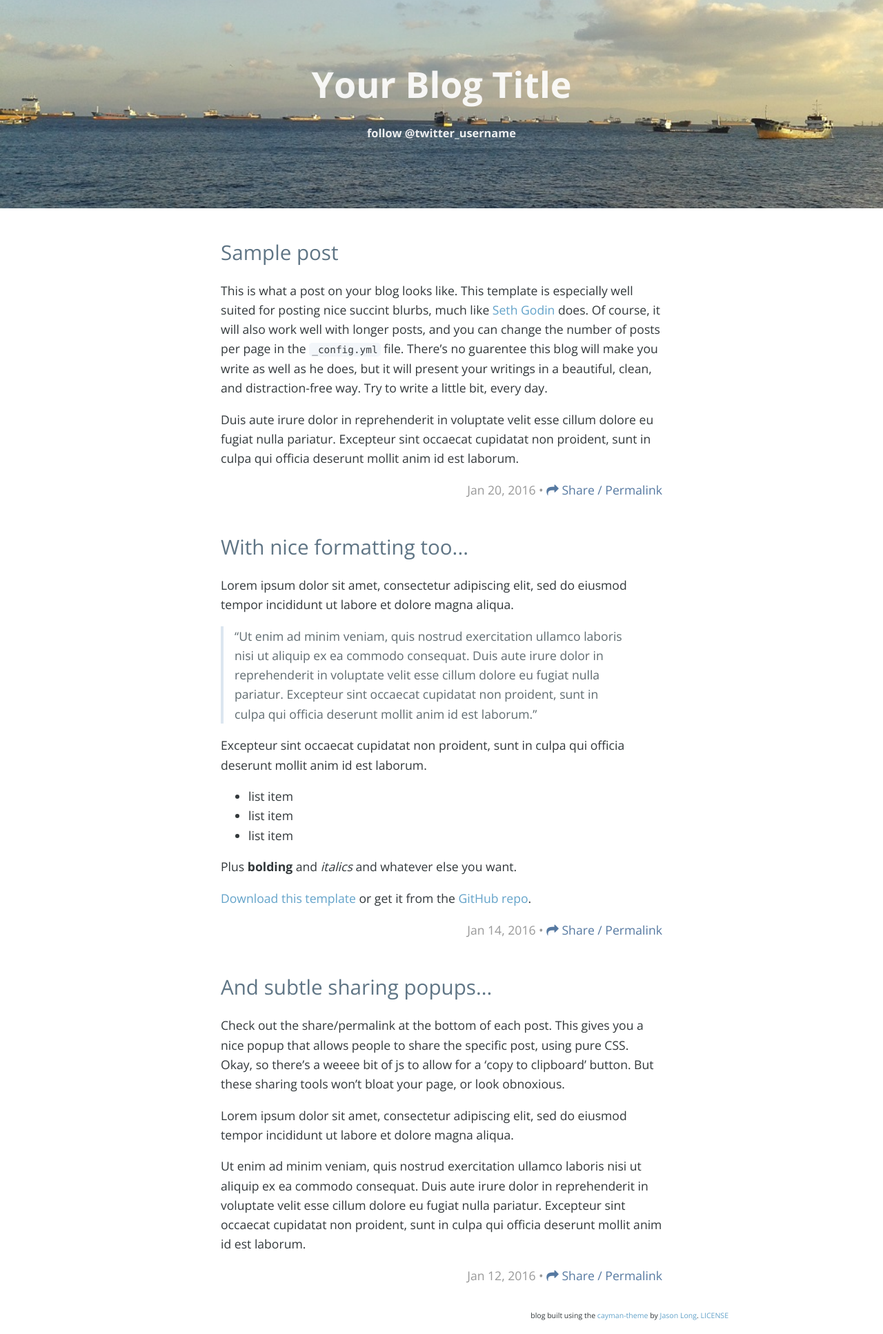
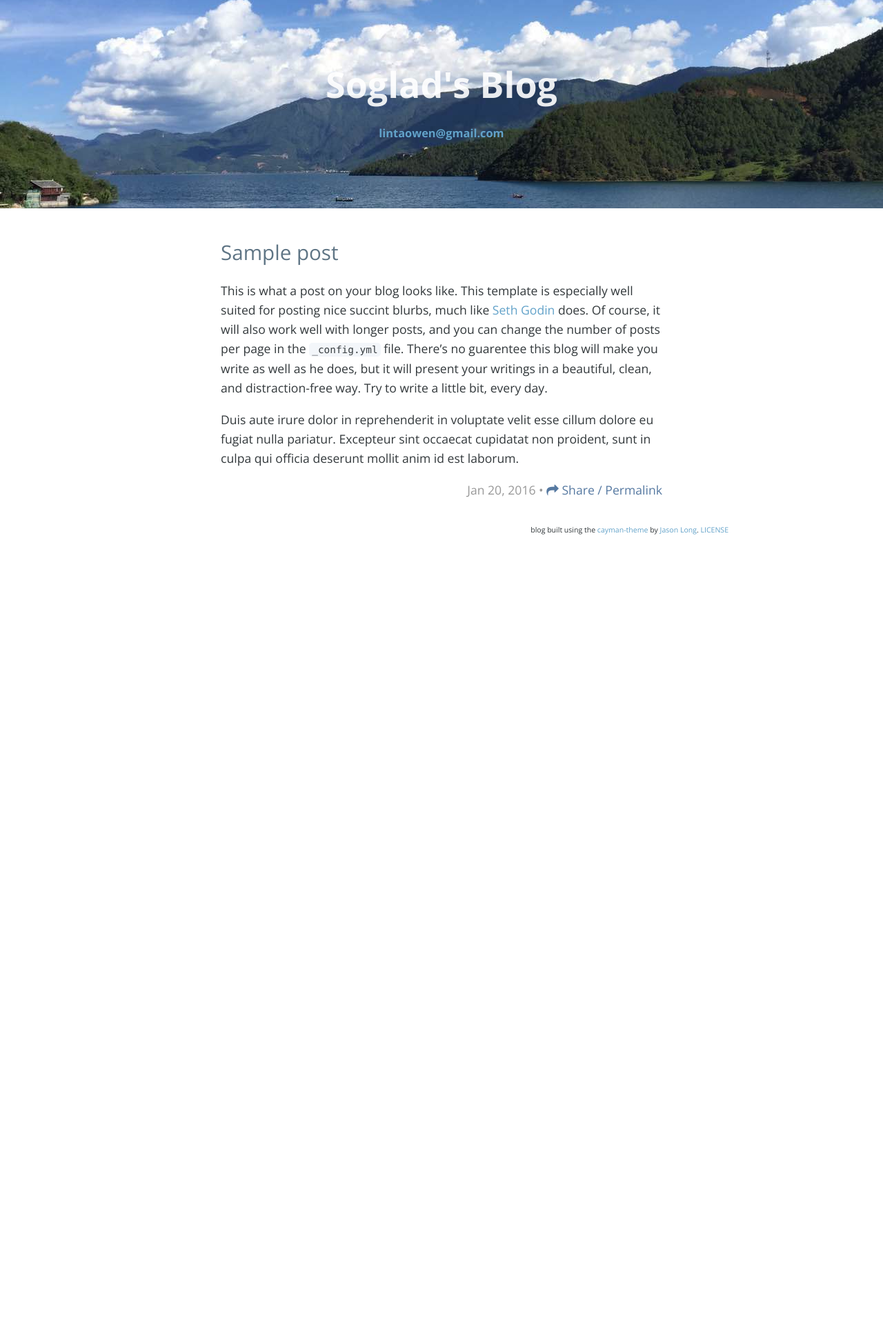
Before and after one commit to soglad/soglad.github.io, a Jekyll site: the page built from index.html, in a window 1280 px wide. Shown: the whole page at 69% size. Built offline with Jekyll 4.4.1, drawn with Linux system fonts in a browser that asks for light colours; nearby versions of some CDN libraries; the list of posts is cut into pages by our own code; after the commit the page ends 900 px from its top, so only the background shows below that.

Commit message:
Set background and blog name

```diff
--- a/_config.yml
+++ b/_config.yml
@@ -6,13 +6,12 @@
 # 'jekyll serve'. If you change this file, please restart the server process.
 
 # Site settings
-title: Your Blog Title
+title: Soglad's Blog
 description: '' # write a nice description for your blog
 baseurl: '' # the subpath of your site, e.g. /blog
 url: '' # the base hostname & protocol for your site http://www.example.com
 # google_analytics: 'UA-XXXXXX-X'
-twitter_username: 'twitter_username'
-
+author_email: lintaowen@gmail.com
 # Build settings
 markdown: kramdown
 
--- a/_includes/header.html
+++ b/_includes/header.html
@@ -1,5 +1,5 @@
 <header class="page-header">
      <h1 class="project-name"> <a class="header-link" href="{{ site.baseurl }}/"> {{ site.title }}</a></h1>
      <!--<h3 style="font-weight: lighter;">a blog for <a class="header-link" href="http://canijustgo.com/" target="_blank">canijustgo.com</a></h3>-->
-     <h3>{% if site.twitter_username %}<a class="header-link" href="http://twitter.com/{{ site.twitter_username }}" target="_blank">follow @{{ site.twitter_username }}</a></h3>{% endif %}
+     <h3>{% if site.author_email %}<a href="mailto:{{site.author_email}}?Subject=Hello" target="_top" >{{ site.author_email}}</a></h3>{% endif %}
 </header>
--- a/_posts/2016-01-12-filler.md
+++ /dev/null
@@ -1,10 +0,0 @@
----
-layout: post
-title: And subtle sharing popups...
----
-
-Check out the share/permalink at the bottom of each post. This gives you a nice popup that allows people to share the specific post, using pure CSS. Okay, so there's a weeee bit of js to allow for a 'copy to clipboard' button. But these sharing tools won't bloat your page, or look obnoxious.
-
-Lorem ipsum dolor sit amet, consectetur adipiscing elit, sed do eiusmod tempor incididunt ut labore et dolore magna aliqua.
-
-Ut enim ad minim veniam, quis nostrud exercitation ullamco laboris nisi ut aliquip ex ea commodo consequat. Duis aute irure dolor in reprehenderit in voluptate velit esse cillum dolore eu fugiat nulla pariatur. Excepteur sint occaecat cupidatat non proident, sunt in culpa qui officia deserunt mollit anim id est laborum.
--- a/_posts/2016-01-14-blockquote-sample.md
+++ /dev/null
@@ -1,19 +0,0 @@
----
-layout: post
-title: With nice formatting too...
----
-
-
-Lorem ipsum dolor sit amet, consectetur adipiscing elit, sed do eiusmod tempor incididunt ut labore et dolore magna aliqua.
-
->"Ut enim ad minim veniam, quis nostrud exercitation ullamco laboris nisi ut aliquip ex ea commodo consequat. Duis aute irure dolor in reprehenderit in voluptate velit esse cillum dolore eu fugiat nulla pariatur. Excepteur sint occaecat cupidatat non proident, sunt in culpa qui officia deserunt mollit anim id est laborum."
-
-Excepteur sint occaecat cupidatat non proident, sunt in culpa qui officia deserunt mollit anim id est laborum.
-
-- list item
-- list item
-- list item
-
-Plus **bolding** and *italics* and whatever else you want.
-
-[Download this template](https://github.com/adueck/cayman-blog/archive/master.zip) or get it from the [GitHub repo](https://github.com/adueck/cayman-blog).
--- a/stylesheets/stylesheet.css
+++ b/stylesheets/stylesheet.css
@@ -78,7 +78,7 @@ a:hover {
 .page-header {
   color: #fff;
   text-align: center;
-  background: #56687C url('../img/cover.jpg') no-repeat 50%;
+  background: #56687C url('../img/lake.jpg') no-repeat 50%;
   background-size: cover;
 }
 
```
Also changed, not shown: img/lake.jpg (added), 1 other file.
